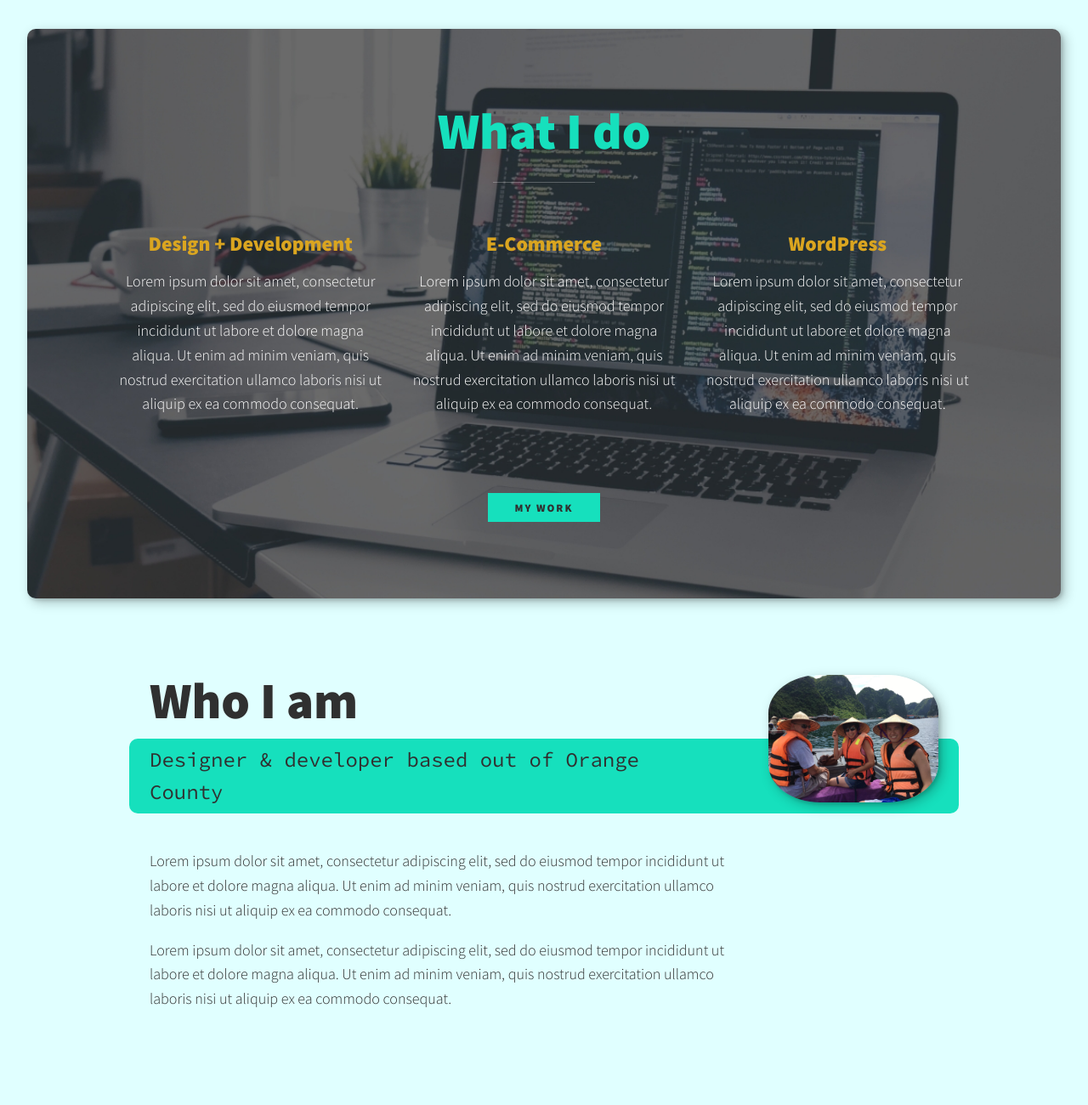
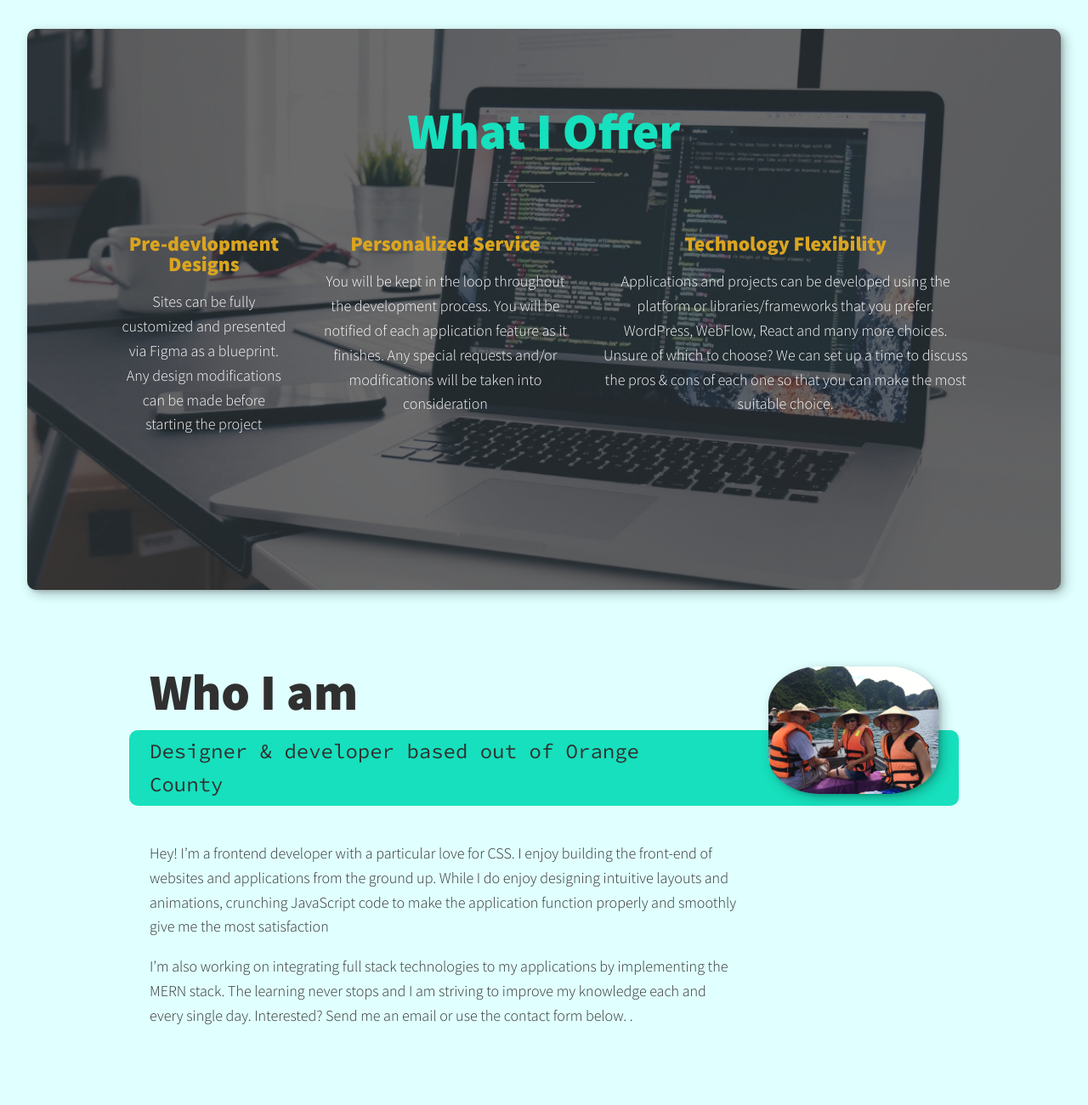
Before and after one commit to PhillipLam89/portfolio, a website: page public/index.html in a window 1280 px wide. Shown: the part 1240-2540 px from the top of the page at 85% size. Drawn offline with nearby package versions, Linux system fonts and the light colour scheme.

Commit message:
personalized info filled in

```diff
--- a/public/index.html
+++ b/public/index.html
@@ -206,31 +206,25 @@
 
   <!-- My services -->
   <section class="my-services" id="services">
-    <h2 class="section__title section__title--services">What I do</h2>
+    <h2 class="section__title section__title--services">What I Offer</h2>
     <div class="services">
       <div class="service">
-        <h3>Design + Development</h3>
-        <p>Lorem ipsum dolor sit amet, consectetur adipiscing elit, sed do eiusmod tempor incididunt ut labore et dolore
-          magna aliqua. Ut enim ad minim veniam, quis nostrud exercitation ullamco laboris nisi ut aliquip ex ea commodo
-          consequat.</p>
+        <h3>Pre-devlopment Designs</h3>
+        <p>Sites can be fully customized and presented via Figma as a blueprint. Any design modifications can be made before starting the project</p>
       </div> <!-- / service -->
 
       <div class="service">
-        <h3>E-Commerce</h3>
-        <p>Lorem ipsum dolor sit amet, consectetur adipiscing elit, sed do eiusmod tempor incididunt ut labore et dolore
-          magna aliqua. Ut enim ad minim veniam, quis nostrud exercitation ullamco laboris nisi ut aliquip ex ea commodo
-          consequat.</p>
+        <h3>Personalized Service</h3>
+        <p>You will be kept in the loop throughout the development process. You will be notified of each application feature as it finishes. Any special requests and/or modifications will be taken into consideration</p>
       </div> <!-- / service -->
 
       <div class="service">
-        <h3>WordPress</h3>
-        <p>Lorem ipsum dolor sit amet, consectetur adipiscing elit, sed do eiusmod tempor incididunt ut labore et dolore
-          magna aliqua. Ut enim ad minim veniam, quis nostrud exercitation ullamco laboris nisi ut aliquip ex ea commodo
-          consequat.</p>
+        <h3>Technology Flexibility</h3>
+        <p>Applications and projects can be developed using the platform or libraries/frameworks that you prefer. WordPress, WebFlow, React and many more choices. Unsure of which to choose? We can set up a time to discuss the pros & cons of each one so that you can make the most suitable choice.</p>
       </div> <!-- / service -->
     </div> <!-- / services -->
 
-    <a href="#work" class="btn">My Work</a>
+
   </section>
 
 
@@ -240,12 +234,15 @@
     <p class="section__subtitle section__subtitle--about">Designer & developer based out of Orange County</p>
 
     <div class="about-me__body">
-      <p>Lorem ipsum dolor sit amet, consectetur adipiscing elit, sed do eiusmod tempor incididunt ut labore et dolore
-        magna aliqua. Ut enim ad minim veniam, quis nostrud exercitation ullamco laboris nisi ut aliquip ex ea commodo
-        consequat.</p>
-      <p>Lorem ipsum dolor sit amet, consectetur adipiscing elit, sed do eiusmod tempor incididunt ut labore et dolore
-        magna aliqua. Ut enim ad minim veniam, quis nostrud exercitation ullamco laboris nisi ut aliquip ex ea commodo
-        consequat.</p>
+      <p>Hey! I’m a frontend developer with a particular love for CSS. I enjoy building the front-end of websites and
+      applications from the ground up. While I do enjoy designing intuitive layouts and animations, crunching JavaScript code to make
+      the application function properly and smoothly give me the most satisfaction
+
+      </p>
+      <p>I’m also working on integrating full stack technologies to my applications by implementing the MERN stack. The learning
+      never stops and I am striving to improve my knowledge each and every single day. Interested? Send me an email or use the
+      contact form below.
+      .</p>
     </div>
 
     <img src="./img/family.jpg" alt="3D rotational image" class="about-me__img">
@@ -286,6 +283,14 @@
               <p><a href="https://github.com/PhillipLam89/ajax-project">GitHub</a></p>
             </div>
         </div>
+        <div class="my-work-item project-4">
+          <h3>React Live Chat</h3>
+          <p>A React application written using functional components and native hooks. Implemented Socket IO to capture and display real time messages amongst users.Incorporated intuitive navigation and optional text emojis using React Router and React Emojis</p>
+          <div class="deploy-div">
+            <p><a href="https://react-live-chat-phillip.netlify.app/">Live</a></p>
+            <p><a href="https://github.com/PhillipLam89/react-chat-app">GitHub</a></p>
+          </div>
+        </div>
       </div>
     </div>
   </section>
```
